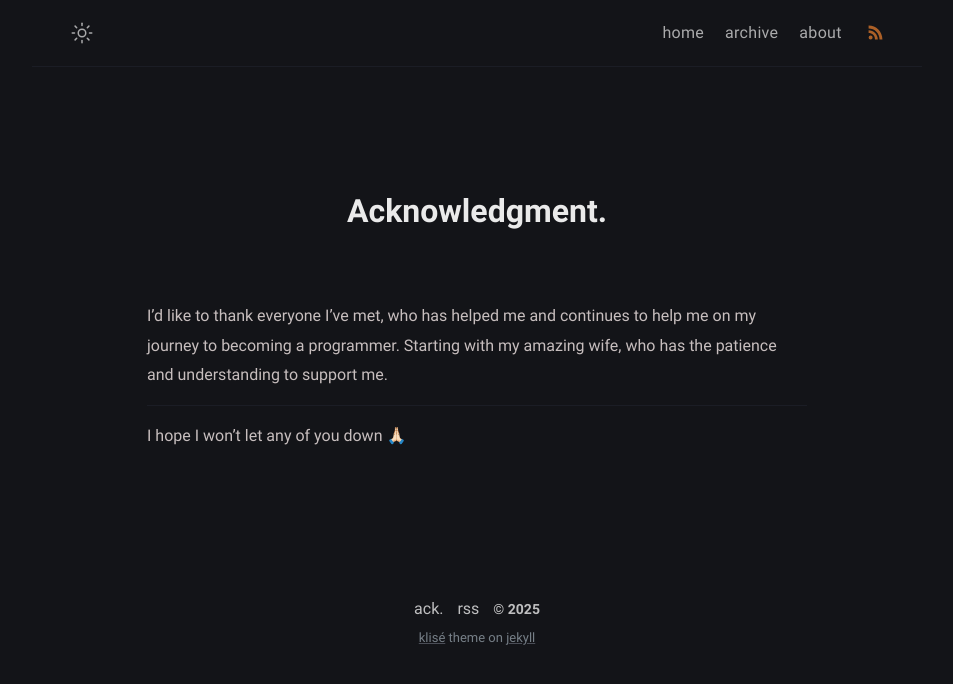
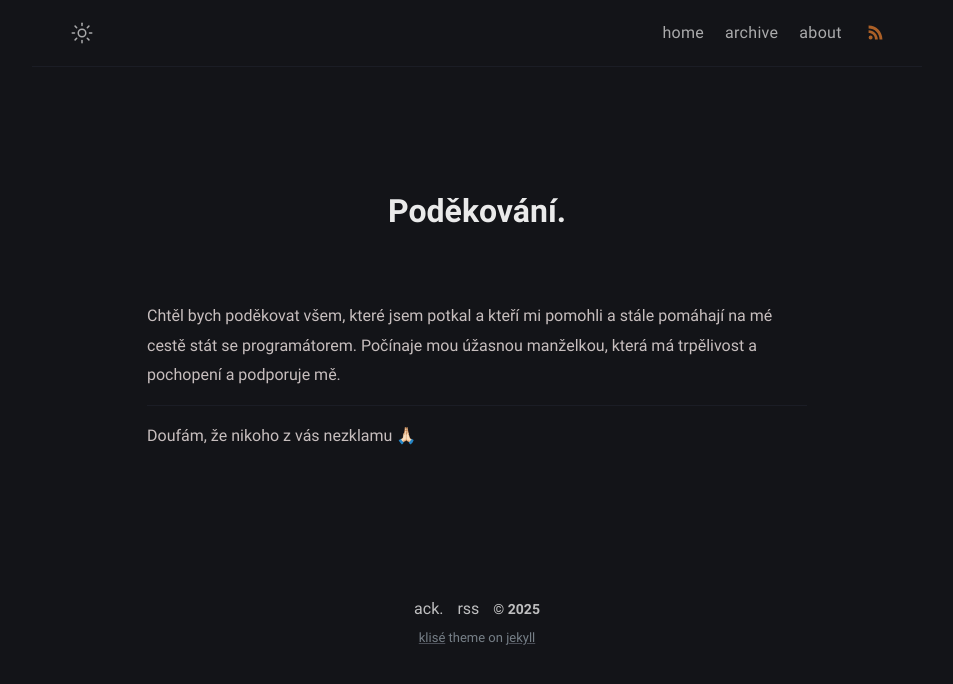
Before and after one commit to heysmtk/heysmtk.github.io, a Jekyll site: the page built from thanks.md, in a window 1280 px wide. Shown: the top 684 px of the page, without its empty margins (163-1116 px from the left). Built offline with Jekyll 4.4.1, drawn with Linux system fonts in a browser that asks for light colours.

Commit message:
Update thanks.md

```diff
--- a/thanks.md
+++ b/thanks.md
@@ -1,13 +1,13 @@
 ---
-title: Acknowledgment
+title: Poděkování
 permalink: /thanks/
 layout: page
-excerpt: I’d like to thank everyone I’ve met, who has helped me and continues to help me on my journey to becoming a programmer.
+excerpt: Poděkování všem, kteří mě podporují a pomáhají.
 comments: false
 ---
 
-I’d like to thank everyone I’ve met, who has helped me and continues to help me on my journey to becoming a programmer. Starting with my amazing wife, who has the patience and understanding to support me.
+Chtěl bych poděkovat všem, které jsem potkal a kteří mi pomohli a stále pomáhají na mé cestě stát se programátorem. Počínaje mou úžasnou manželkou, která má trpělivost a pochopení a podporuje mě.
 
 <hr>
 
-I hope I won’t let any of you down 🙏🏻
+Doufám, že nikoho z vás nezklamu 🙏🏻
```
